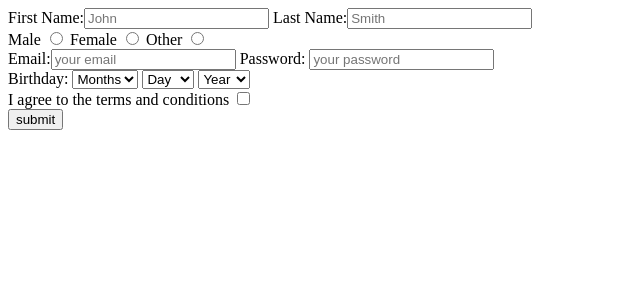
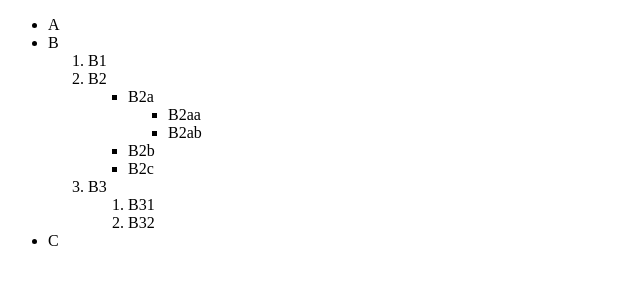
Before and after one commit to MahnoorFatima670/assignment5, a plain HTML site: page index.html in a window 1280 px wide. Shown: the whole page, without its empty margins (0-640 px from the left). Drawn offline with Linux system fonts and the light colour scheme.

Commit message:
Update index.html

```diff
--- a/index.html
+++ b/index.html
@@ -1,57 +1,40 @@
 <!DOCTYPE html>
-<html lang="en">
-<head>
-    <meta charset="UTF-8">
-    <meta name="viewport" content="width=device-width, initial-scale=1.0">
-    <title>Document</title>
-</head>
-<body>
-    <form>
-First Name:<input type="text" name="name" placeholder="John">
-Last Name:<input type="text" name="name" placeholder="Smith">
-<br>
-Male <input type="radio" name="gender">
-Female <input type="radio" name="gender">
-Other <input type="radio" name="gender">
+<html>
+  <head>
+    <title>Hello, World!</title>
+    <link rel="stylesheet" href="styles.css" />
+  </head>
+  <body>
+  <ul>
+ <li>A</li>
+ <li>B
+ <ol>
+   <li>B1</li>
+   <li>B2
+  <ul>
+    <li>B2a
+  <ul>
+    <li>B2aa</li>
+    <li>B2ab</li>
+  </ul>
+    </li>
+    <li>B2b</li>
+    <li>B2c</li>
+  </ul>
 
-<br>
-Email:<input type="email" name="email" placeholder="your email">
-Password: <input type="password" name="password" placeholder="your password">
-<br>
-Birthday:
-<select name="Months" id="months">
-    <option value="months">Months</option>
-    <option value="jan">Jan</option>
-    <option value="feb">Feb</option>
-    <option value="mar">Mar</option>
-    <option value="apr">Apr</option>
-    <option value="may">May</option>
-    <option value="jun">Jun</option>
-</select>
+   </li>
+   <li>B3
+<ol>
+     <li>B31</li>
+     <li>B32</li>
 
-<select name="Day" id="day">
-    <option value="day">Day</option>
-    <option value="mon">Mon</option>
-    <option value="tues">Tues</option>
-    <option value="wed">Wed</option>
-    <option value="thu">Thu</option>
-    <option value="fri">Fri</option>
-    <option value="sat">Sat</option>
-</select>
+   </ol>
+   </li>
+ </ol>
+ </li>
+ <li>C</li>
+  </ul>
 
-<select name="Year" id="year">
-    <option value="year">Year</option>
-    <option value="2011">2011</option>
-    <option value="2012">2012</option>
-    <option value="2013">2013</option>
-    <option value="2014">2014</option>
-    <option value="2015">2015</option>
-    <option value="2016">2016</option>
-</select>
-<br>
-I agree to the terms and conditions <input type="checkbox" id="conditions" name="conditions">
-<br>
-<input type="submit" value="submit">
-    </form>
-</body>
+  </body>
+
 </html>
```
